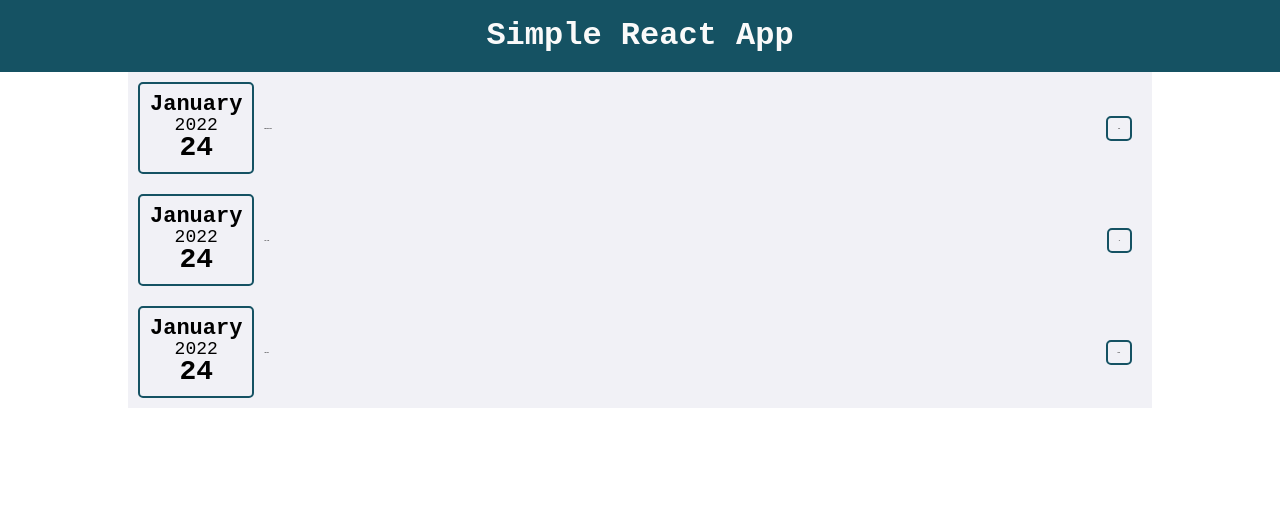
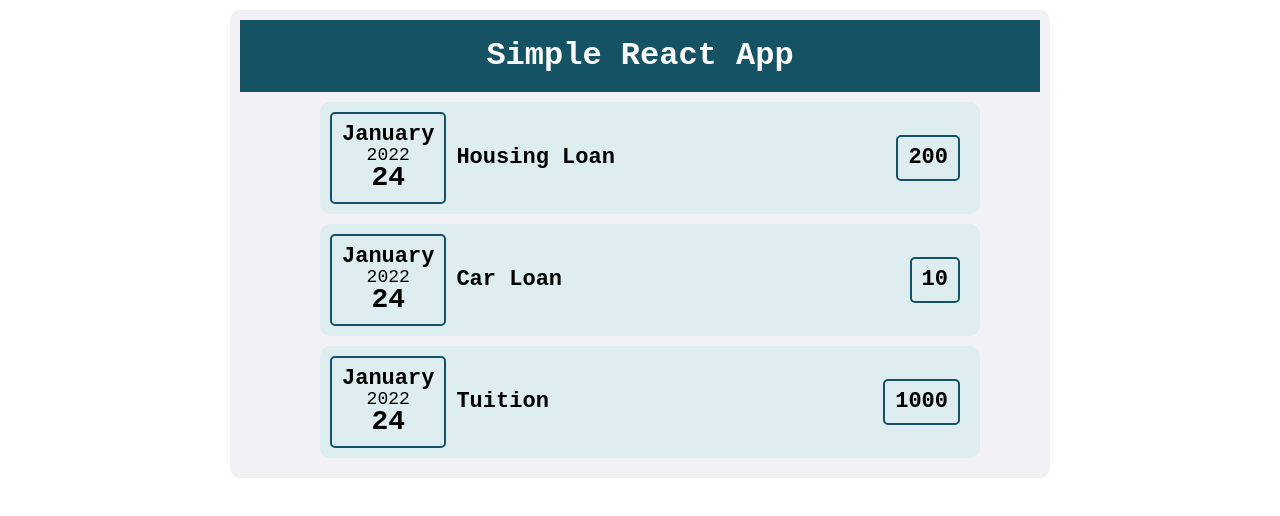
Before and after one commit to joshjoshuap/Learn-React, a React (Create React App) app in the folder simple-react/: page / in a window 1280 px wide. Shown: the top 516 px of the page. Built offline with nearby package versions, Linux system fonts and the light colour scheme.

Commit message:
wrapping component

```diff
--- a/simple-react/src/App.js
+++ b/simple-react/src/App.js
@@ -2,10 +2,11 @@ import React from "react";
 import Heading from "./components/Heading";
 import Expenses from "./components/Expenses";
 import ExpenseItem from "./components/ExpenseItem";
+import Card from "./components/Card";
 
 function App() {
   return (
-    <div>
+    <Card>
       <Heading />
       {Expenses.map((expense) => (
         <ExpenseItem
@@ -14,7 +15,7 @@ function App() {
           date={expense.date}
         />
       ))}
-    </div>
+    </Card>
   );
 }
 
--- /dev/null
+++ b/simple-react/src/components/Card.jsx
@@ -0,0 +1,6 @@
+function Card(props) {
+  const classes = "card " + props.className;
+  return <div className={classes}>{props.children}</div>;
+}
+
+export default Card;
--- a/simple-react/src/components/ExpenseDate.jsx
+++ b/simple-react/src/components/ExpenseDate.jsx
@@ -1,4 +1,4 @@
-import "./index.css";
+
 
 function ExpenseDate(props) {
   // Getting user Date
--- a/simple-react/src/components/ExpenseItem.jsx
+++ b/simple-react/src/components/ExpenseItem.jsx
@@ -1,15 +1,17 @@
 import ExpenseDate from "./ExpenseDate";
+import Card from "./Card";
+import "./index.css";
 
 function ExpenseItem(props) {
   return (
     <div className="container">
-      <div className="expense-item">
+      <Card className="expense-item">
         <ExpenseDate date={props.date} />
         <div className="expense-item_description">
           <div>{props.title}</div>
           <div className="expense-item_amount">{props.amount}</div>
         </div>
-      </div>
+      </Card>
     </div>
   );
 }
--- a/simple-react/src/components/index.css
+++ b/simple-react/src/components/index.css
@@ -32,15 +32,21 @@ table {
   margin: 0 auto;
 }
 
+.card {
+  background-color: #f1f1f6;
+  width: 800px;
+  padding: 10px;
+  margin: 10px auto;
+  border-radius: 10px;
+}
+
 .expense-item {
   display: flex;
   align-items: center;
-  background-color: #f1f1f6;
   color: black;
-  width: auto;
-  padding: 10px;
-  margin: 0 auto;
-  font-size: 1px;
+  background-color: #DEEDF0;
+  width: 100%;
+  font-size: 22px;
 }
 
 .expense-item_description {
```
